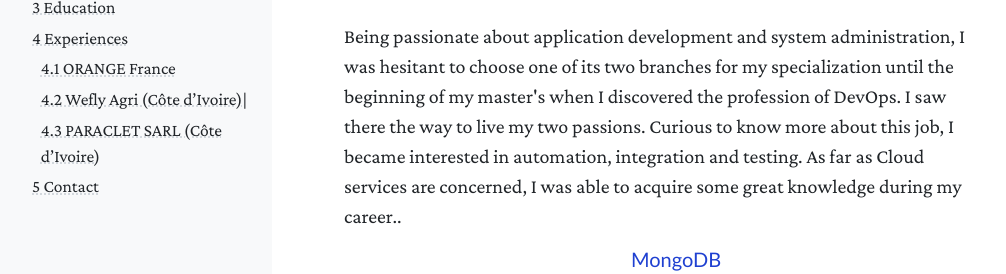
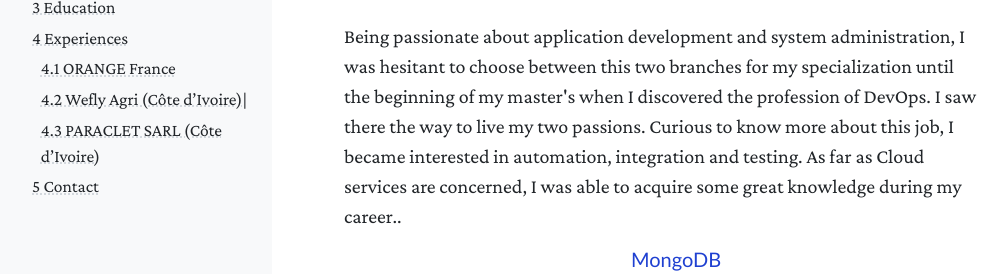
Before and after one commit to pavelemmanuel/pavelemmanuel.github.io, a plain HTML site: page index.html in a window 1280 px wide. Shown: the part 252-526 px from the top of the page, without its empty margins (96-1102 px from the left). Drawn offline with nearby package versions, Linux system fonts and the light colour scheme.

Commit message:
Update index.html

```diff
--- a/index.html
+++ b/index.html
@@ -98,7 +98,7 @@
                     </div>
                     <div class="section" id="about">
                         <h2>About<a class="headerlink" href="#about" title="Permalink to this headline">¶</a></h2>
-                        <p>Being passionate about application development and system administration, I was hesitant to choose one of its two branches for my specialization until the beginning of my master's when I discovered the profession of DevOps. I saw
+                        <p>Being passionate about application development and system administration, I was hesitant to choose between this two branches for my specialization until the beginning of my master's when I discovered the profession of DevOps. I saw
                             there the way to live my two passions. Curious to know more about this job, I became interested in automation, integration and testing. As far as Cloud services are concerned, I was able to acquire some great knowledge during
                             my career..
                         </p>
```
